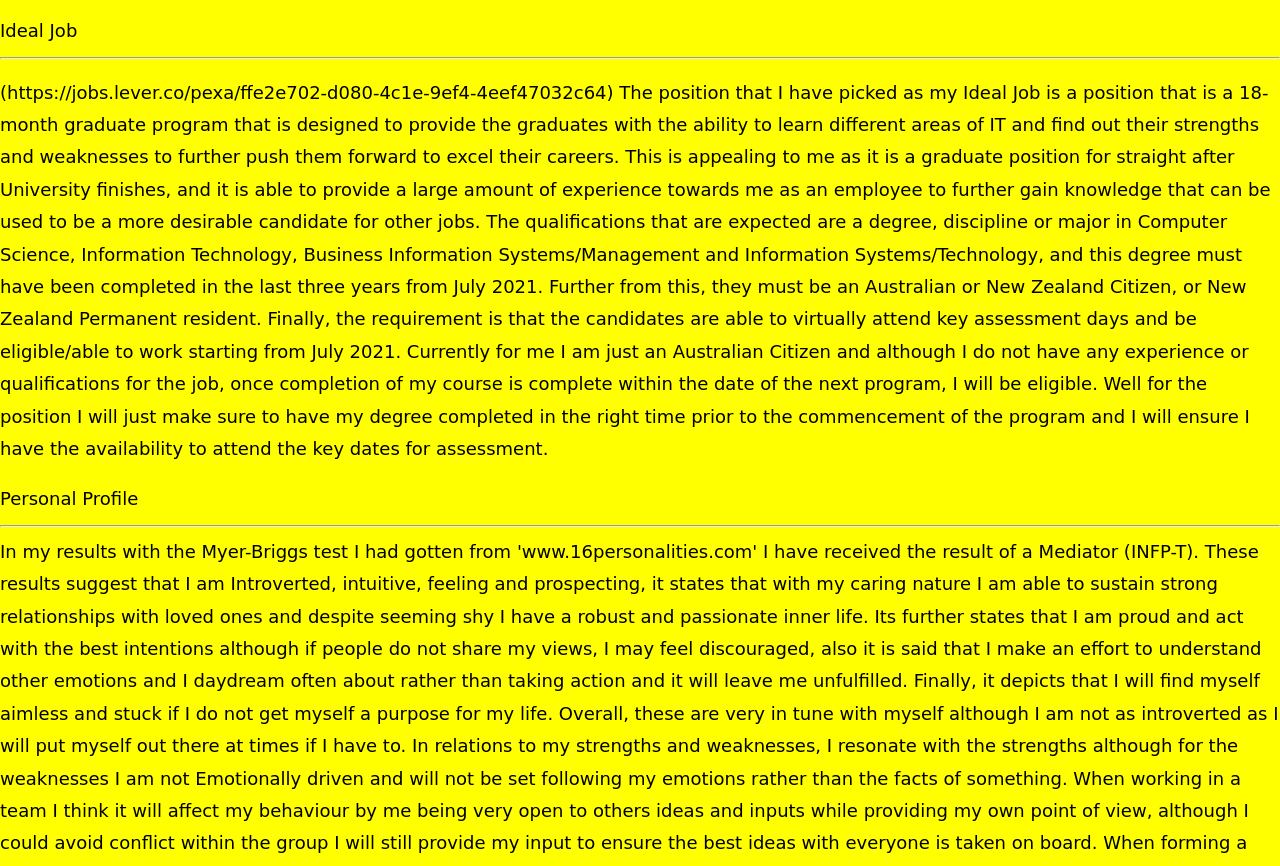
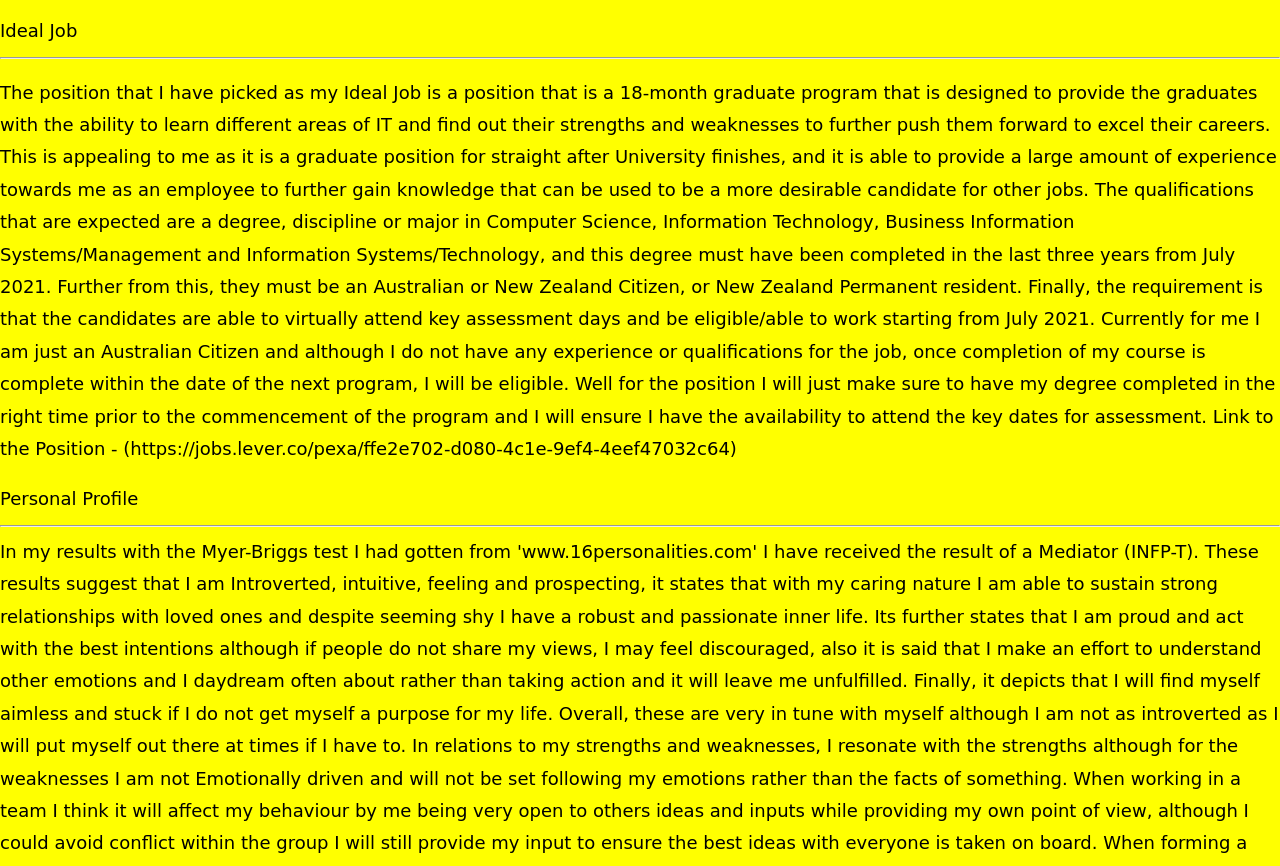
Before and after one commit to s3898602/assessment_1-IT, a plain HTML site: page index.html in a window 1280 px wide. Shown: the part 876-1742 px from the top of the page. Drawn offline with Linux system fonts and the light colour scheme.

Commit message:
Update index.html

```diff
--- a/index.html
+++ b/index.html
@@ -1,6 +1,7 @@
 <html>
   <head>
-    <title>Intro to IT Assignment 1 </title>
+    <title>Intro to IT Assignment 1 </title>*
+    <title style="font-size:60px;">Intro to IT Assignment 1</title>
     <link rel="stylesheet" type="text/css"
           href="styles.css"
 
@@ -28,7 +29,7 @@
         in the real jobs we are learning content for.
       </p>
       Ideal Job <hr />
-      <p> (https://jobs.lever.co/pexa/ffe2e702-d080-4c1e-9ef4-4eef47032c64)
+      <p>
 The position that I have picked as my Ideal Job is a position that is a 18-month graduate program that is designed to provide the graduates with the ability to learn different areas of IT and find out their strengths and
         weaknesses to further push them forward to excel their careers. This is appealing to me as it is a graduate position for straight after University finishes, and it is able to provide a large amount of experience
         towards me as an employee to further gain knowledge that can be used to be a more desirable candidate for other jobs. The qualifications that are expected are a degree, discipline or major in Computer Science,
@@ -37,6 +38,7 @@ The position that I have picked as my Ideal Job is a position that is a 18-month
         July 2021. Currently for me I am just an Australian Citizen and although I do not have any experience or qualifications for the job, once completion of my course is complete within the date of the next
         program, I will be eligible. Well for the position I will just make sure to have my degree completed in the right time prior to the commencement of the program and I will ensure I have the availability
         to attend the key dates for assessment.
+        Link to the Position - (https://jobs.lever.co/pexa/ffe2e702-d080-4c1e-9ef4-4eef47032c64)
       </p>
       Personal Profile <hr />
       In my results with the Myer-Briggs test I had gotten from 'www.16personalities.com' I have received the result of a Mediator (INFP-T). These results suggest that I am Introverted, intuitive, feeling and prospecting, it
```
